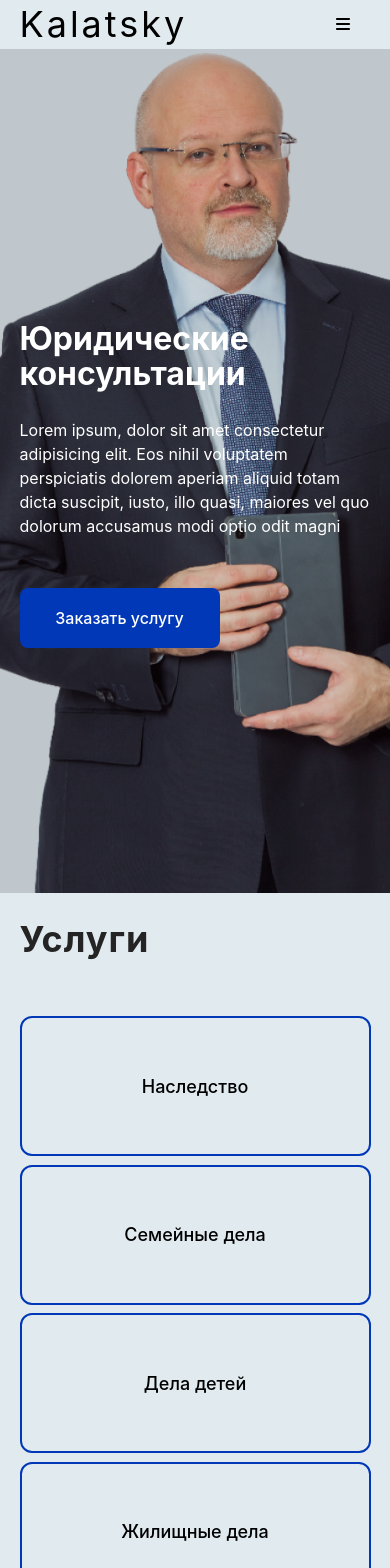
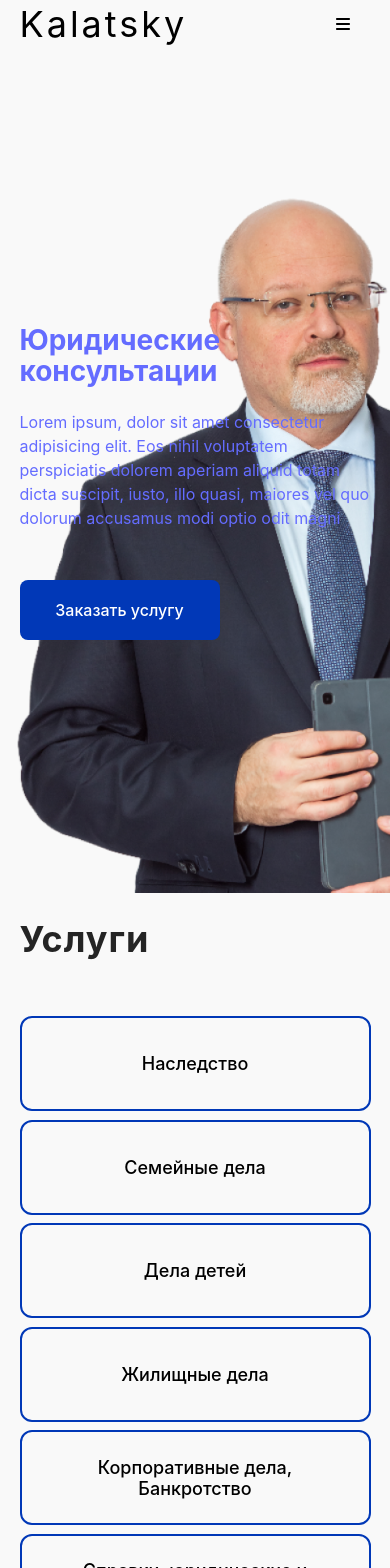
Before and after one commit to andrey-zinoviev-dev/Kalatsky, a React (Vite) app: page / in a window 390 px wide. Shown: the top 1568 px of the page. Built offline with nearby package versions, Linux system fonts and the light colour scheme.

Commit message:
updated bg in landing section

```diff
--- a/src/Header.css
+++ b/src/Header.css
@@ -8,7 +8,7 @@
     backdrop-filter: blur(5px);
     /* background-color: rgba(0, 0, 0, 0.35); */
     z-index: 7;
-    background-color: #e1eaef;
+    background-color: #f9f9f9;
 }
 
 .header__wrapper {
@@ -52,7 +52,7 @@
 .header ul button {
   background-color: transparent;
   border: none;
-  color: white;
+  color: black;
   /* font-size: 18px; */
 }
 
--- a/src/Landing.css
+++ b/src/Landing.css
@@ -1,12 +1,14 @@
 main {
-  background-color: #e1eaef;
+  /* background-color: #e1eaef; */
+  background-color: #f9f9f9;
 }
 .landing {
   height: 100vh;
   display: flex;
   align-items: center;
   /* background-color: #e9f1f4; */
-  background-image: url("./assets/bg-new.png");
+  /* background-image: url("./assets/bg-new.png"); */
+  background-image: url("./assets/bg_white-2.png");
   /* background-size: contain; */
   background-size: cover;
   background-position: top;
@@ -73,10 +75,10 @@ main {
 
 @media screen and (max-width:767px) {
   .landing {
-    background-position: 85% 0;
+    background-position: 80% 0;
   }
   .landing p {
-    color: white;
+    /* color: white; */
     /* max-width: 210px; */
     font-size: 16px;
   }
--- a/src/Landing.jsx
+++ b/src/Landing.jsx
@@ -4,6 +4,7 @@ import Services from './Services'
 import Form from './Form';
 import "./Landing.css";
 import Navigation from './Navigation';
+// import Pic from "./assets/bg-white.png";
 // import Pic from "./assets/AK6A4769.jpg"
 // import Pic from "./assets/AK6A4769.png";
 // import Pic from "./assets/bg-new.png";
@@ -29,8 +30,8 @@ export default function Landing({navOpened, setNavOpened}) {
           </div>
 
         </div>
-        <div className='landing__overlay'></div>
-        {/* <img className='landing__img' style={{width: "100%"}} src={Pic} alt="" /> */}
+        {/* <div className='landing__overlay'></div> */}
+        {/* <img className='landing__img' src={Pic} alt="" /> */}
       </section>
       <Services />
       <Form orderClicked={orderClicked} />
--- a/src/Navigation.css
+++ b/src/Navigation.css
@@ -9,7 +9,7 @@
     left: 0;
     width: 100%;
     height: calc(100% - 48px);
-    background-color: #e9f1f4;
+    background-color: #f9f9f9;
     z-index: 7;
     backdrop-filter: blur(5px);
     align-items: center;
@@ -17,6 +17,7 @@
     display: flex;
     box-sizing: border-box;
     padding: 0 50px;
+    font-size: 21px;
   }
 }
 
@@ -31,7 +32,7 @@
 }
 
 .header__nav li button {
-  font-size: 18px;
+  /* font-size: 18px; */
   color: black;
 }
 
--- a/src/Services.css
+++ b/src/Services.css
@@ -50,6 +50,10 @@
   border: 2px solid #0138b7;
 }
 
+.services__ul button p {
+  margin: 0;
+}
+
 .services__ul button:hover {
   border: 2px solid white;
   background-color: white;
@@ -71,6 +75,6 @@
   }
 
   .services__ul li {
-    height: 140px;
+    height: 95px;
   }
 }
--- a/src/index.css
+++ b/src/index.css
@@ -34,7 +34,7 @@ section {
   box-sizing: border-box;
   /* padding: 20%; */
   padding: 10%;
-  background-color: #e1eaef;
+  /* background-color: #e1eaef; */
   overflow: hidden;
   position: relative;
 }
@@ -104,8 +104,8 @@ button:focus-visible {
 
 @media screen and (max-width: 767px) {
   h1 {
-    font-size: 32px;
-    color: white;
+    font-size: 28px;
+    /* color: white; */
     /* max-width: 280px; */
   }
 }
```
Also changed, not shown: src/assets/bg-white.png (added), src/assets/bg_white-2.png (added).
